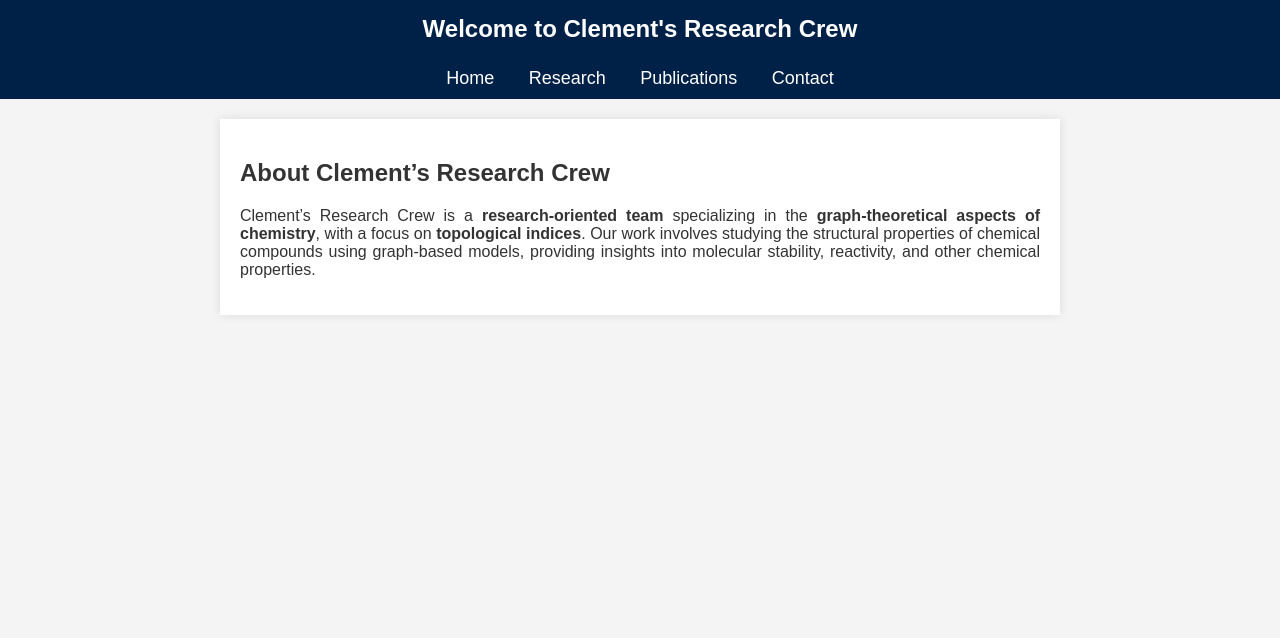
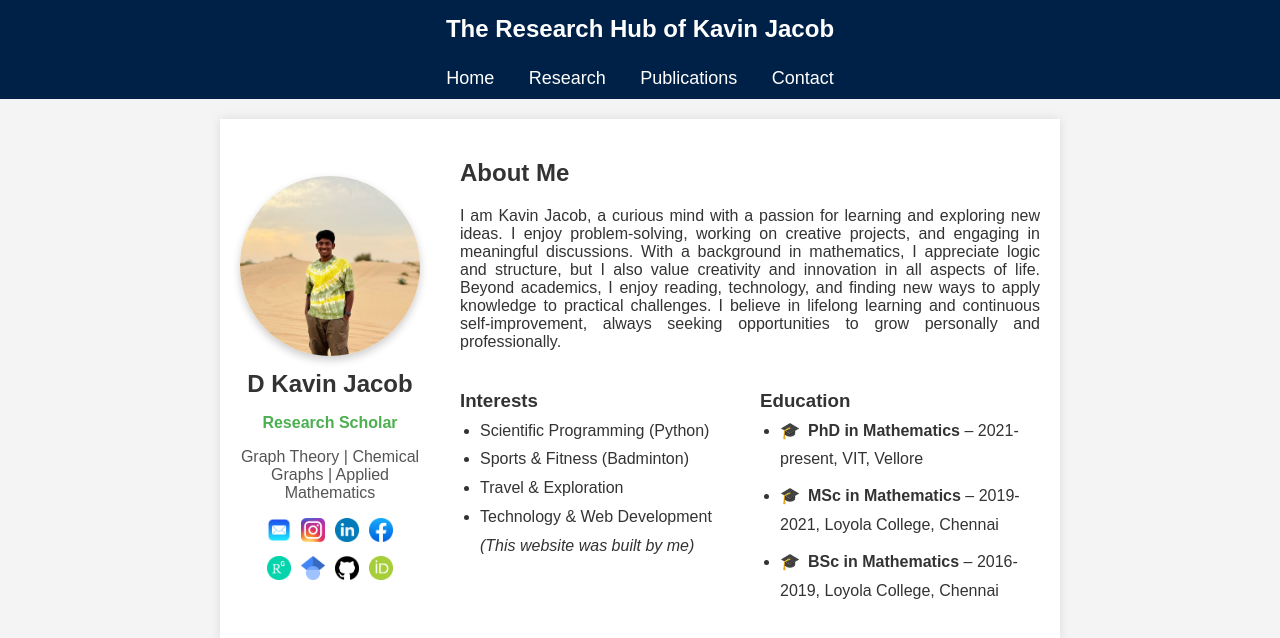
Before and after one commit to KavinJacob/My-website, a plain HTML site: page index.html in a window 1280 px wide. Drawn offline with Linux system fonts and the light colour scheme.

Commit message:
Update index.html
my website

```diff
--- a/index.html
+++ b/index.html
@@ -23,7 +23,7 @@
 </head>
 <body>
 
-    <header>Welcome to Clement's Research Crew</header>
+    <header>The Research Hub of Kavin Jacob</header>
 
     <nav>
         <a onclick="showSection('home')">Home</a>
@@ -32,14 +32,65 @@
         <a onclick="showSection('contact')">Contact</a>
     </nav>
 
-    <section id="home" class="section active">
-        <h2>About Clement’s Research Crew</h2>
+<section id="home" class="section" style="display: flex; align-items: center; gap: 40px;">
+    <!-- Left side: Profile image and name -->
+    <div style="text-align: center; max-width: 250px;">
+        <img src="your-image.jpeg" alt="Kavin Jacob" style="width: 180px; height: 180px; border-radius: 50%; box-shadow: 0px 4px 8px rgba(0,0,0,0.2);">
+        <h2 style="margin: 10px 0 5px;">D Kavin Jacob</h2>
+        <p style="color: #4CAF50; font-weight: bold;">Research Scholar</p>
+        <p style="color: #555;">Graph Theory | Chemical Graphs | Applied Mathematics</p>
+
+        <!-- Icons for contact -->
+        <div style="display: flex; justify-content: center; gap: 10px; margin-top: 10px;">
+            <a href="mailto:kavinjacob@gmail.com"><img src="mail.jpg" width="24"></a>
+            <a href="https://www.instagram.com/kavin_jacob?igsh=MXd2bmRobTk0bHEzcg%3D%3D&utm_source=qr"><img src="instagram.jpg" width="24"></a>
+            <a href="https://www.linkedin.com/in/kavin-jacob-881a5422a/"><img src="linkedin.png" width="24"></a>
+            <a href="https://www.facebook.com/kavin.jacob.56/"><img src="facebook.jpg" width="24"></a>
+        </div>
+
+
+        <!-- Research Profiles Icons -->
+        <div style="display: flex; justify-content: center; gap: 10px; margin-top: 10px;">
+            <a href="https://www.researchgate.net/profile/D-Jacob-3?ev=hdr_xprf"><img src="researchgate.png" width="24"></a>
+            <a href="https://scholar.google.com/citations?user=lOhu4V8AAAAJ&hl=en"><img src="google scholar.png" width="24"></a>
+            <a href="https://github.com/KavinJacob"><img src="github.png" width="24"></a>
+            <a href="https://orcid.org/0000-0002-6407-7790"><img src="orcid.png" width="24"></a>
+        </div>
+    </div>
+
+    <!-- Right side: About, Interests, and Education -->
+    <div style="max-width: 600px;">
+        <h2>About Me</h2>
         <p style="text-align: justify;">
-            Clement’s Research Crew is a <strong>research-oriented team</strong> specializing in the <strong>graph-theoretical aspects of chemistry</strong>,
-            with a focus on <strong>topological indices</strong>. Our work involves studying the structural properties of chemical compounds using
-            graph-based models, providing insights into molecular stability, reactivity, and other chemical properties.
+           I am Kavin Jacob, a curious mind with a passion for learning and exploring new ideas. I enjoy problem-solving, working on creative projects, and engaging in meaningful discussions. With a background in mathematics, I appreciate logic and structure, but I also value creativity and innovation in all aspects of life. Beyond academics, I enjoy reading, technology, and finding new ways to apply knowledge to practical challenges. I believe in lifelong learning and continuous self-improvement, always seeking opportunities to grow personally and professionally.
         </p>
-    </section>
+
+        <!-- Interests and Education Container -->
+        <div style="display: flex; justify-content: space-between; margin-top: 20px;">
+            <!-- Interests Section -->
+            <div style="flex: 1; padding-right: 20px;">
+                <h3 style="margin-bottom: 5px;">Interests</h3>
+                <ul style="padding-left: 20px; margin-top: 5px; line-height: 1.8;">
+                    <li>Scientific Programming (Python)</li>
+                    <li>Sports & Fitness (Badminton)</li>
+                    <li>Travel & Exploration</li>
+                    <li>Technology & Web Development <i>(This website was built by me)</i></li>
+                </ul>
+            </div>
+
+            <!-- Education Section -->
+            <div style="flex: 1;">
+		<h3 style="margin-bottom: 5px;">Education</h3>
+                <ul style="padding-left: 20px; margin-top: 5px; line-height: 1.8;">
+                <li style="margin-bottom: 8px;"><span style="margin-right: 8px;">🎓</span><strong>PhD in Mathematics</strong> – 2021-present, VIT, Vellore</li>
+                <li style="margin-bottom: 8px;"><span style="margin-right: 8px;">🎓</span><strong>MSc in Mathematics</strong> – 2019-2021, Loyola College, Chennai</li>
+                <li><span style="margin-right: 8px;">🎓</span><strong>BSc in Mathematics</strong> – 2016-2019, Loyola College, Chennai</li>
+                </ul>
+            </div>
+        </div>
+    </div>
+</section>
+
 
     <section id="research" class="section">
         <h2>Our Research</h2>
@@ -47,7 +98,7 @@
     </section>
 
     <section id="publications" class="section">
-        <h2>List of Publications</h2>
+        <h2>Recent Publications</h2>
         <div id="loading">Loading publications...</div>
         <div id="publication-list"></div>
     </section>
@@ -59,11 +110,21 @@
 
     <script>
         function showSection(sectionId) {
-            document.querySelectorAll('.section').forEach(section => {
-                section.classList.remove('active');
-            });
-            document.getElementById(sectionId).classList.add('active');
-        }
+    document.querySelectorAll('.section').forEach(section => {
+        section.style.display = "none"; // Hide all sections
+        section.classList.remove('active'); // Remove active class
+    });
+
+    let selectedSection = document.getElementById(sectionId);
+    selectedSection.classList.add('active');
+
+    // Set display style based on section
+    if (sectionId === "home") {
+        selectedSection.style.display = "flex"; // Home uses flex
+    } else {
+        selectedSection.style.display = "block"; // Others use block
+    }
+}
 
         async function loadPublications() {
             try {
```
